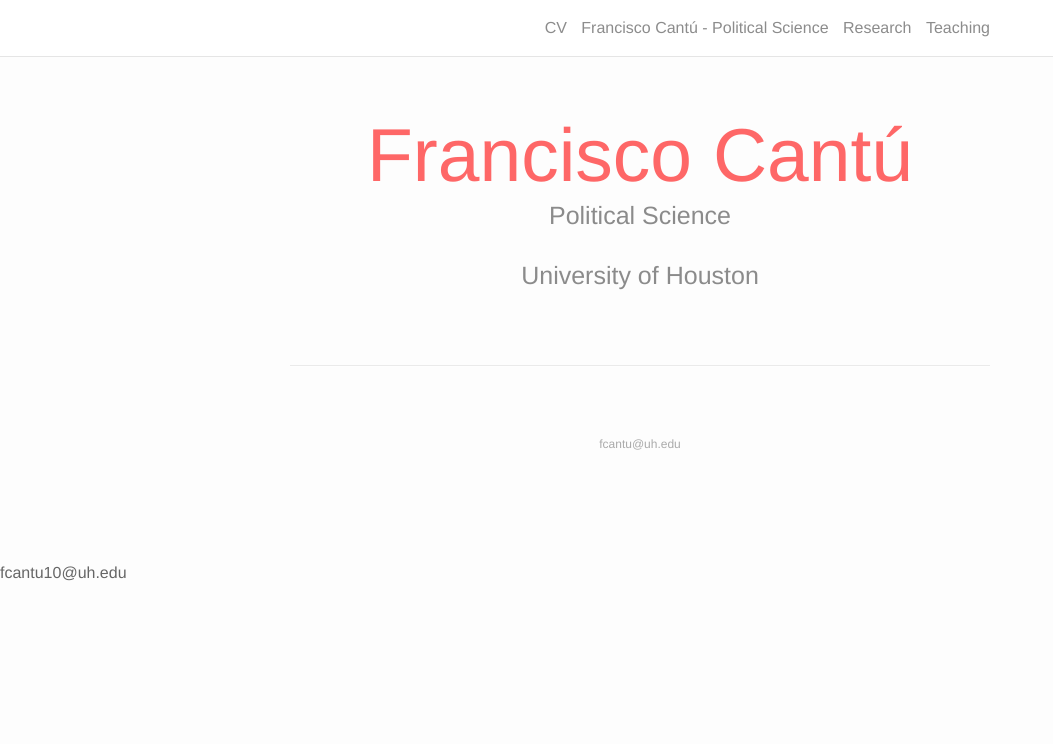
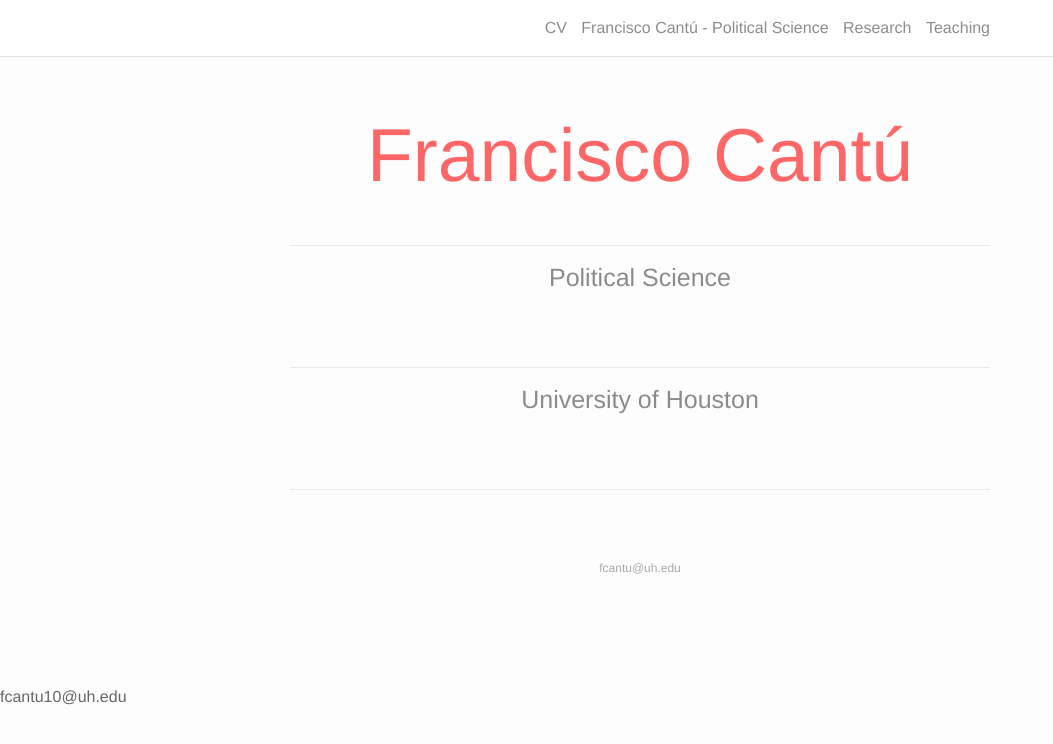
Before and after one commit to franciscocantu/franciscocantu.github.io, a Jekyll site: the page built from index.html, in a window 1280 px wide. Shown: the top 744 px of the page, without its empty margins (0-1053 px from the left). Built offline with Jekyll 4.4.1, drawn with Linux system fonts in a browser that asks for light colours; nearby versions of some CDN libraries.

Commit message:
Update index.html

```diff
--- a/index.html
+++ b/index.html
@@ -5,7 +5,12 @@ title: Francisco Cantú - Political Science
 
 <div class="header-bar">
   <h1>Francisco Cantú</h1>
+	<br/>
+  <hr>
+
   <h2>Political Science</h2>
+	<br/>
+  <hr>
   <h2>University of Houston</h2>
   <br/>
   <hr>
```
